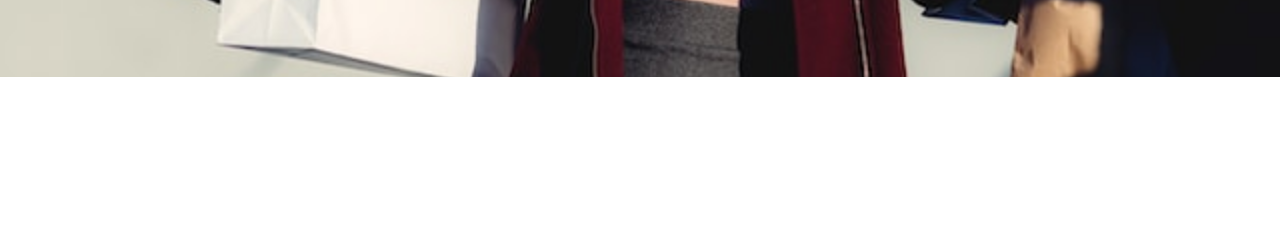
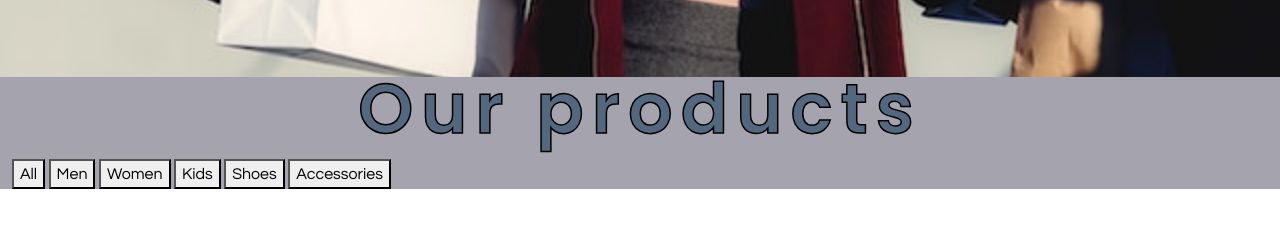
Before and after one commit to SaraOrciuoli/PRESTO-Aula1-3MS, a plain HTML site: page index.html in a window 1280 px wide. Shown: the part 749-976 px from the top of the page. After the commit the page ends 938 px from the top, so only its background shows below. Drawn offline with nearby package versions, Linux system fonts and the light colour scheme.

Commit message:
h1 e button nel main

```diff
--- a/index.html
+++ b/index.html
@@ -241,7 +241,22 @@
         </div>
       </div>
     </header>
-    <div class="blank"></div>
+    <!-- iniziamo la sezione dedicata agli articoli -->
+    <main class="container-fluid">
+      <div class="row justify-content-center flex-wrap">
+        <div class="col-12 text-center"><h1>Our products</h1></div>
+        <div class="col-8">
+          <button>All</button>
+          <button>Men</button>
+          <button>Women</button>
+          <button>Kids</button>
+          <button>Shoes</button>
+          <button>Accessories</button>
+        </div>
+        <div class="col-4"></div>
+      </div>
+    </main>
+
     <!-- Script Bootstrap -->
     <script
       src="https://cdn.jsdelivr.net/npm/bootstrap@5.2.3/dist/js/bootstrap.bundle.min.js"
--- a/resources/css/style.css
+++ b/resources/css/style.css
@@ -21,7 +21,7 @@ h6 {
   background: none;
   z-index: 9999;
   position: sticky;
-  top: 0;
+  top: -1px;
   left: 0;
 }
 @media screen and (max-width: 768px) {
@@ -53,7 +53,7 @@ h6 {
 }
 header {
   left: 0;
-  top: 3.2%;
+  top: 3.3%;
 }
 .stick-top {
   background-color: var(--main);
@@ -139,5 +139,18 @@ header {
 
 
   }
+}
+main {
+  margin-top: 91.8vh;
+  background-color: var(--sec);
+}
 
+h1 {
+  color: var(--acc);
+  font-size: 70px;
+  font-weight: 600;
+  letter-spacing: 8px;
+  /* inserimento colore e spessore del bordo caratteri */
+  -webkit-text-stroke-color: black;
+  -webkit-text-stroke-width: 1.5px;
 }
```
